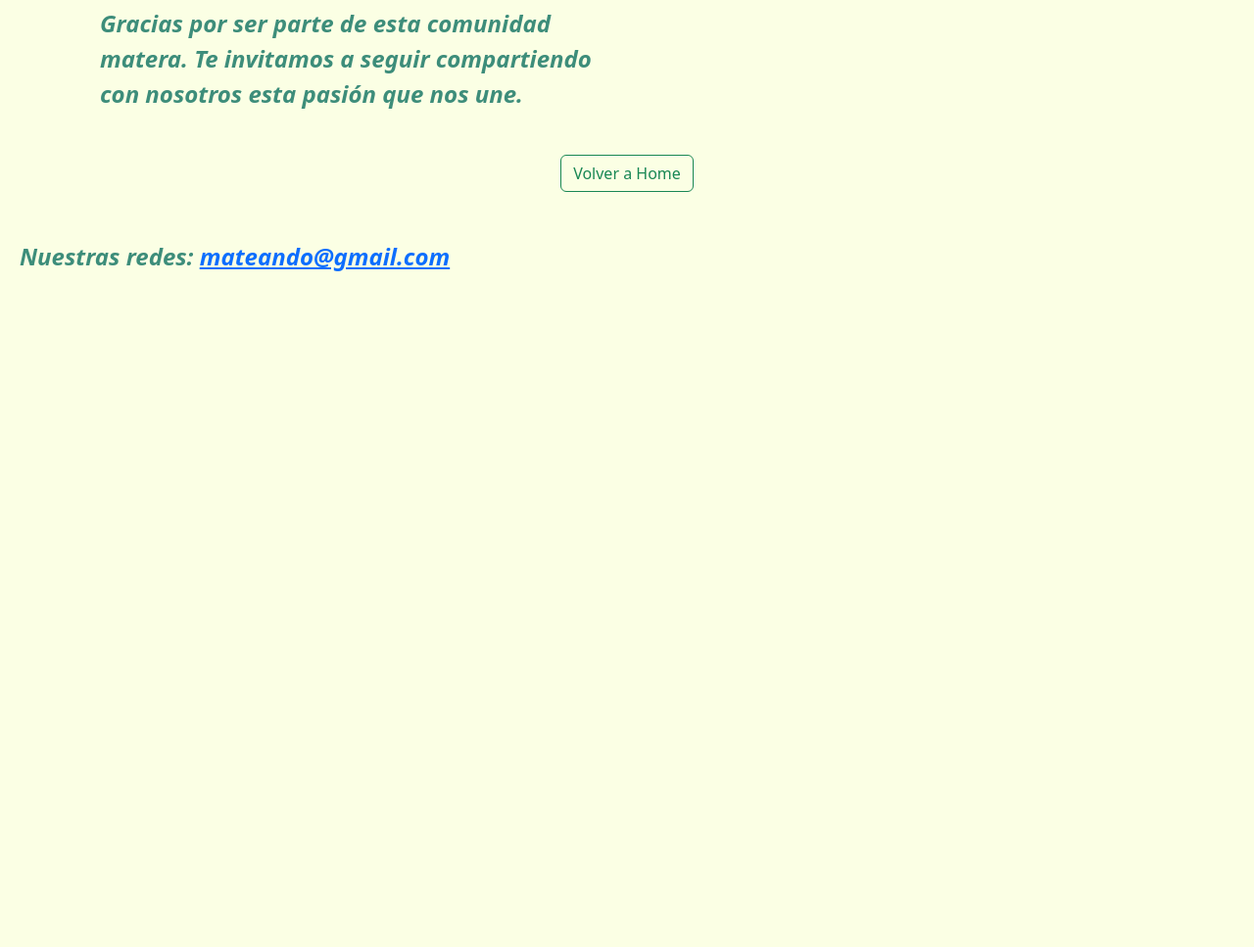
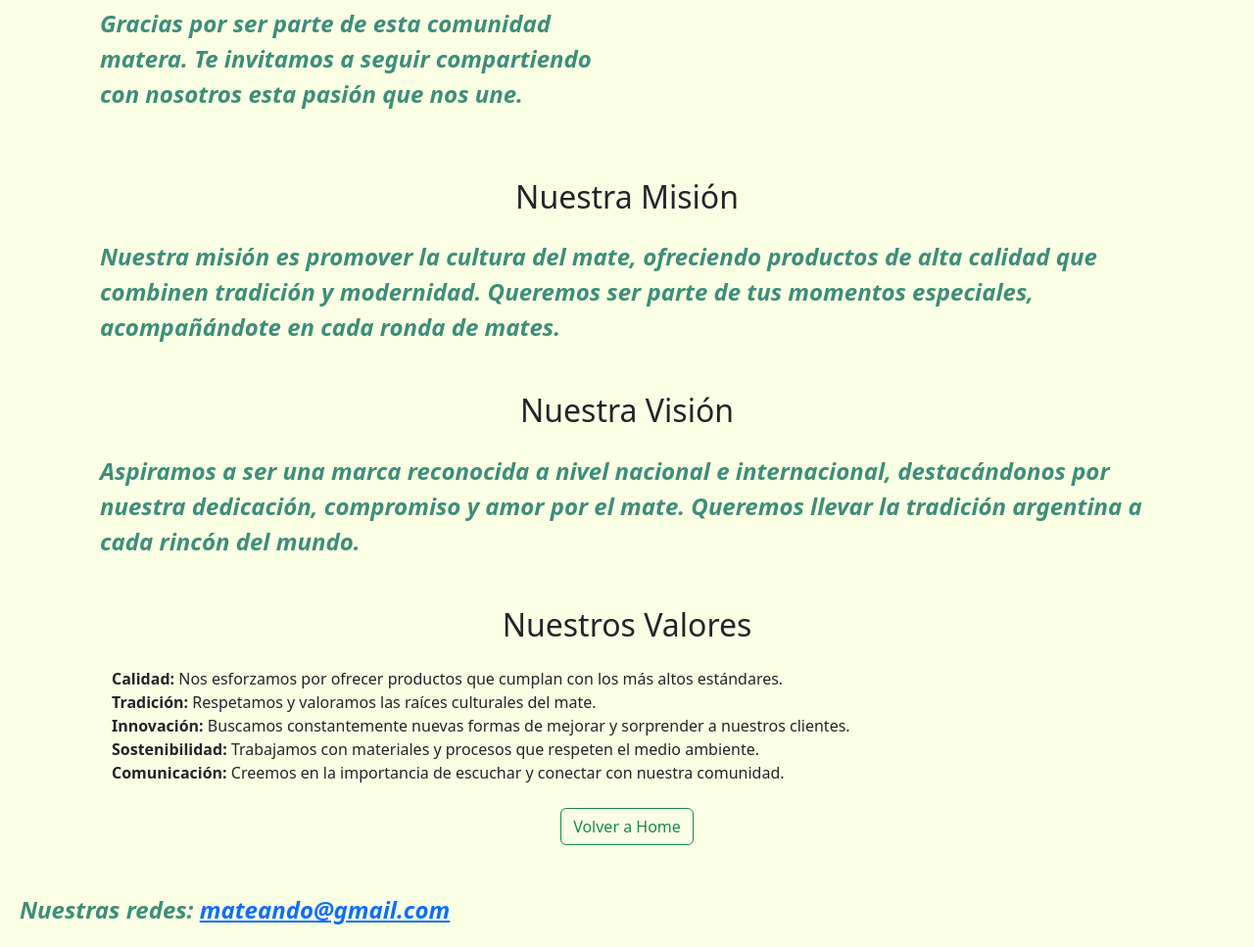
Before and after one commit to Tojohtml98/Mateandoando, a plain HTML site: page pages/nosotros.html in a window 1280 px wide. Shown: the part 1146-2113 px from the top of the page at 98% size. Before the commit the page ends 1446 px from the top, so only its background shows below. Drawn offline with nearby package versions, Linux system fonts and the light colour scheme.

Commit message:
agregue info a nosotros html

```diff
--- a/pages/nosotros.html
+++ b/pages/nosotros.html
@@ -55,6 +55,29 @@
           <img src="../medios/Nosotros.png" class="img-fluid rounded" alt="Nuestro equipo compartiendo unos mates" />
         </div>
       </div>
+
+      <!-- Misión, Visión y Valores -->
+      <section class="mt-5">
+        <h2 class="text-center mb-4">Nuestra Misión</h2>
+        <p>
+          Nuestra misión es promover la cultura del mate, ofreciendo productos de alta calidad que combinen tradición y modernidad. Queremos ser parte de tus momentos especiales, acompañándote en cada ronda de mates.
+        </p>
+
+        <h2 class="text-center mt-5 mb-4">Nuestra Visión</h2>
+        <p>
+          Aspiramos a ser una marca reconocida a nivel nacional e internacional, destacándonos por nuestra dedicación, compromiso y amor por el mate. Queremos llevar la tradición argentina a cada rincón del mundo.
+        </p>
+
+        <h2 class="text-center mt-5 mb-4">Nuestros Valores</h2>
+        <ul>
+          <li><strong>Calidad:</strong> Nos esforzamos por ofrecer productos que cumplan con los más altos estándares.</li>
+          <li><strong>Tradición:</strong> Respetamos y valoramos las raíces culturales del mate.</li>
+          <li><strong>Innovación:</strong> Buscamos constantemente nuevas formas de mejorar y sorprender a nuestros clientes.</li>
+          <li><strong>Sostenibilidad:</strong> Trabajamos con materiales y procesos que respeten el medio ambiente.</li>
+          <li><strong>Comunicación:</strong> Creemos en la importancia de escuchar y conectar con nuestra comunidad.</li>
+        </ul>
+      </section>
+
       <div class="text-center mt-4">
         <a href="index.html" class="btn btn-outline-success">Volver a Home</a>
       </div>
```
